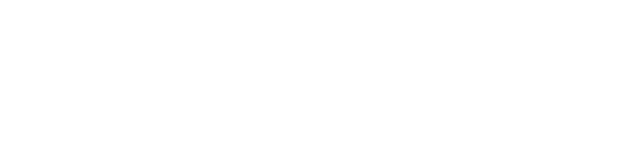
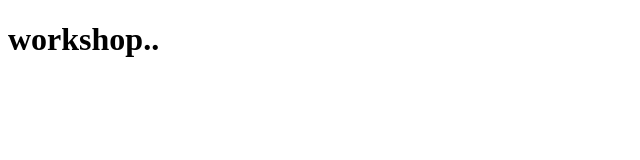
Before and after one commit to ThinnaphatCSI/CSI205_TeamSky, a plain HTML site: page index.html in a window 1280 px wide. Shown: the whole page, without its empty margins (0-640 px from the left). Drawn offline with Linux system fonts and the light colour scheme.

Commit message:
update index.html

```diff
--- a/index.html
+++ b/index.html
@@ -1,11 +1,10 @@
 <!DOCTYPE html>
 <html lang="en">
 <head>
-    <meta charset="UTF-8">
-    <meta name="viewport" content="width=device-width, initial-scale=1.0">
-    <title>Document</title>
+        <title>Document</title>
 </head>
 <body>
+    <h1>workshop..</h1>
 
 </body>
 </html>
```
